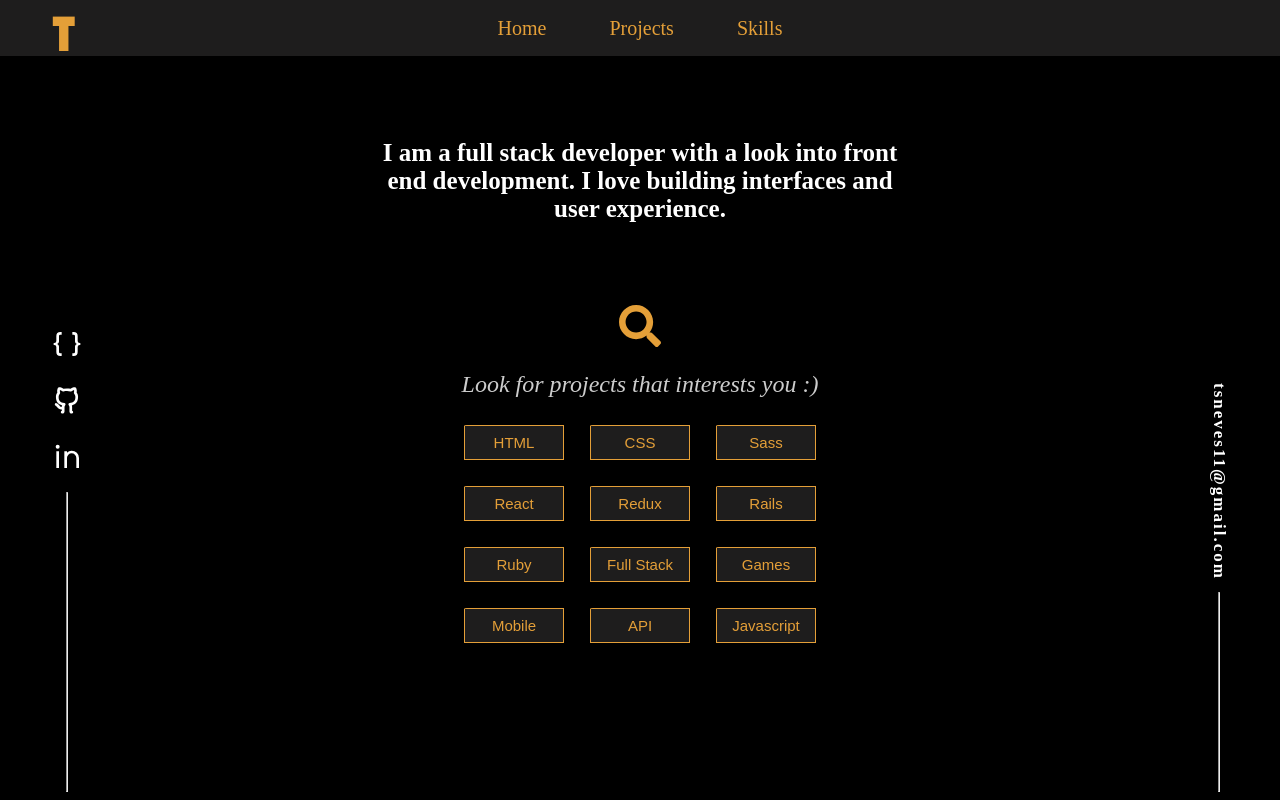
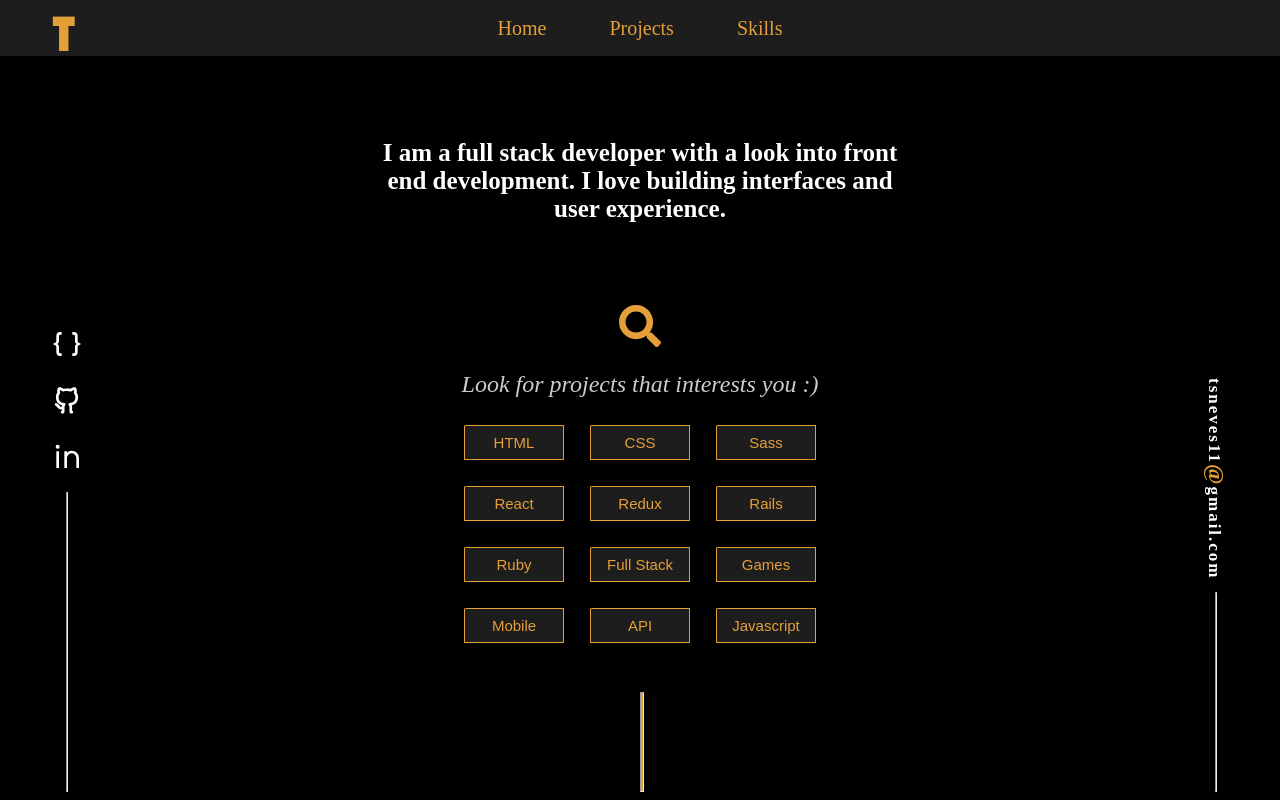
Before and after one commit to thneves/Thales-Next, a Next.js app: page /home in a window 1280 px wide. Built offline with nearby package versions, Linux system fonts and the light colour scheme; a web font is replaced by a local one.

Commit message:
Add mailto link

```diff
--- a/components/RIghtFooter.tsx
+++ b/components/RIghtFooter.tsx
@@ -14,7 +14,7 @@ const Rule = styled.hr`
   background-color: ${colors.lightText};
 `;
 
-const Email = styled.span`
+const Email = styled.a`
   font-size: 17px;
   font-weight: 700;
   letter-spacing: 2px;
@@ -28,6 +28,11 @@ const Email = styled.span`
     cursor: pointer;
     margin-right: 8px;
   }
+
+  span {
+    color: ${colors.primaryColor};
+    font-size: 22px;
+  }
 `
 
 const RightFooter = () => {
@@ -38,7 +43,7 @@ const RightFooter = () => {
         animate={{ y: 0, opacity: 1 }}
         transition={{ duration: 0.8}}
       >
-        <Email>tsneves11@gmail.com</Email>
+        <Email href="mailto:tsneves11@gmail.com">tsneves11<span>@</span>gmail.com</Email>
         <Rule />
       </StyledFooter>
     </>
--- a/components/Search.tsx
+++ b/components/Search.tsx
@@ -68,13 +68,24 @@ const SearchText = styled(motion.p)`
   font-style: oblique;
   opacity: 0.8;
   color: ${colors.lightText};
-`
+`;
+
+const Rule = styled.hr`
+  height: 100px;
+  width: 4px;
+  background-color: ${colors.primaryColor};
+  position: fixed;
+  bottom: 0;
+  left: 50%;
+`;
+
 
 const Search = () => {
 
   return (
-    <SearchBox>
-    <StyledIcon2 />
+    <>
+      <SearchBox>
+      <StyledIcon2 />
     {/* <StyledIcon src="/static/images/T.svg" width="120" height="120" /> */}
       <SearchText
         initial={{ x: -50 }}
@@ -91,6 +102,8 @@ const Search = () => {
         })}
       </StyledDivTags>
     </SearchBox>
+      <Rule />
+      </>
   )
 };
 
```
